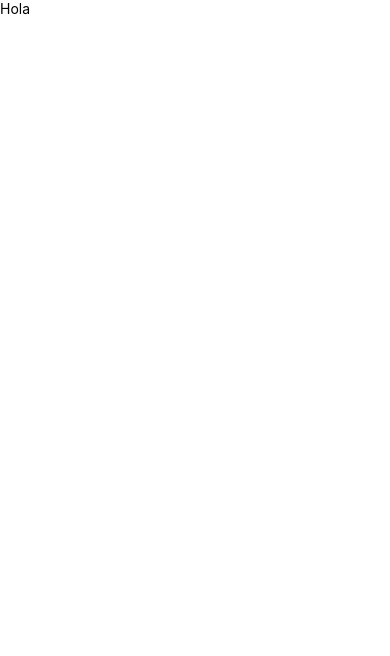
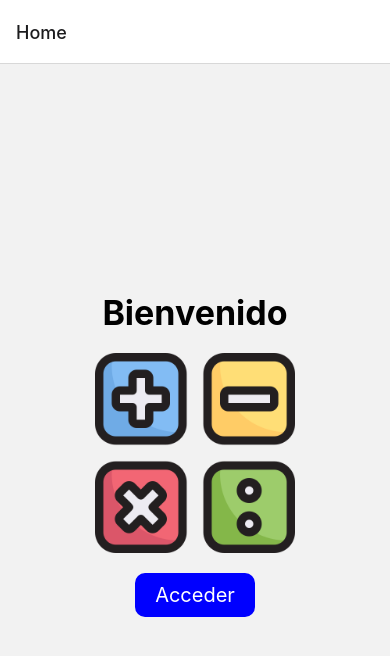
Before and after one commit to gabr13l195/division-app, a React Native app: screen /Home in a window 390 px wide. Shown: the top 656 px of the page. Built offline with nearby package versions, Linux system fonts and the light colour scheme.

Commit message:
Screen 1 finalizada

```diff
--- a/App.tsx
+++ b/App.tsx
@@ -1,13 +1,13 @@
 import React from 'react'
-import { Text, View } from 'react-native'
-import { Pantalla1Screen } from './src/screens/Pantalla1Screen';
+import 'react-native-gesture-handler';
+import { NavigationContainer } from '@react-navigation/native';
+import { StackNavigator } from './src/navigator/StackNavigator';
 
 const App = () => {
   return (
-    <View>
-      <Pantalla1Screen/>
-    </View>
+    <NavigationContainer>
+      <StackNavigator/>
+    </NavigationContainer>
   )
 }
-
 export default App;
--- a/package.json
+++ b/package.json
@@ -9,10 +9,14 @@
     "web": "expo start --web"
   },
   "dependencies": {
+    "@react-navigation/native": "^6.1.18",
+    "@react-navigation/stack": "^6.4.1",
     "expo": "~51.0.26",
     "expo-status-bar": "~1.12.1",
     "react": "18.2.0",
-    "react-native": "0.74.5"
+    "react-native": "0.74.5",
+    "react-native-safe-area-context": "^4.10.8",
+    "react-native-screens": "^3.34.0"
   },
   "devDependencies": {
     "@babel/core": "^7.20.0",
--- /dev/null
+++ b/src/navigator/StackNavigator.tsx
@@ -0,0 +1,15 @@
+import { createStackNavigator } from '@react-navigation/stack';
+import { Screen1 } from '../screen/Screen1';
+import { Screen2 } from '../screen/Screen2';
+
+
+const Stack = createStackNavigator();
+
+export const StackNavigator = () =>{
+    return (
+        <Stack.Navigator>
+            <Stack.Screen name="Home" component={Screen1} />
+            <Stack.Screen name="Notifications" component={Screen2} />
+        </Stack.Navigator>
+    );
+}
--- /dev/null
+++ b/src/screen/Screen1.tsx
@@ -0,0 +1,44 @@
+import React from 'react';
+import { Text, View, Image, TouchableOpacity, StyleSheet } from 'react-native';
+
+export const Screen1 = () => {
+    return (
+        <View style={styles.container}>
+            <Text style={styles.title}>Bienvenido</Text>
+            <Image source={require('../images/matematicas.png')} style={styles.image} />
+            <TouchableOpacity style={styles.button} onPress={() => console.log('Acceder')}>
+                <Text style={styles.buttonText}>Acceder</Text>
+            </TouchableOpacity>
+        </View>
+    );
+};
+
+const styles = StyleSheet.create({
+    container: {
+        flex: 1,
+        alignItems: 'center',
+        justifyContent: 'center',
+        padding: 20
+    },
+    title: {
+        fontSize: 34,
+        fontWeight: 'bold',
+        marginBottom: 20
+    },
+    image: {
+        width: 300, // Ajusta según las dimensiones de tu imagen
+        height: 200, // Ajusta según las dimensiones de tu imagen
+        resizeMode: 'contain',
+        marginBottom: 20
+    },
+    button: {
+        backgroundColor: 'blue',
+        paddingHorizontal: 20,
+        paddingVertical: 10,
+        borderRadius: 10
+    },
+    buttonText: {
+        color: 'white',
+        fontSize: 20
+    }
+});
--- a/src/screens/Pantalla1Screen.tsx
+++ b/src/screen/Screen2.tsx
@@ -1,12 +1,10 @@
 import React from 'react'
 import { Text, View } from 'react-native'
 
-export const Pantalla1Screen = () => {
+export const Screen2 = () => {
     return (
         <View>
-            <Text>
-                Hola
-            </Text>
+            <Text>Screen2</Text>
         </View>
     )
 }
```
Also changed, not shown: src/images/matematicas.png (added), 1 other file (tests, documents, lock files or other folders).
